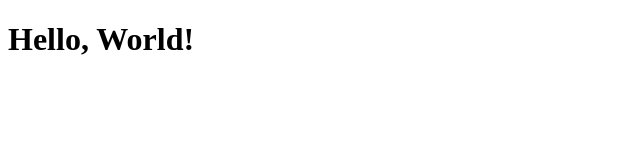
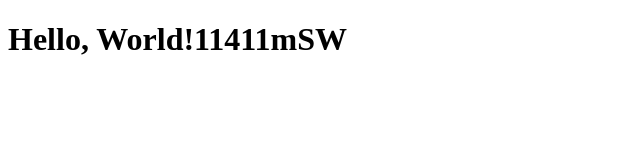
Before and after one commit to toshin-katsura/test, a plain HTML site: page index2.html in a window 1280 px wide. Shown: the whole page, without its empty margins (0-640 px from the left). Drawn offline with Linux system fonts and the light colour scheme.

Commit message:
メッセージ

```diff
--- a/index2.html
+++ b/index2.html
@@ -9,6 +9,6 @@
 
 </head>
 <body>
-<h1>Hello, World!</h1>
+<h1>Hello, World!11411mSW</h1>
 </body>
 </html>
```
